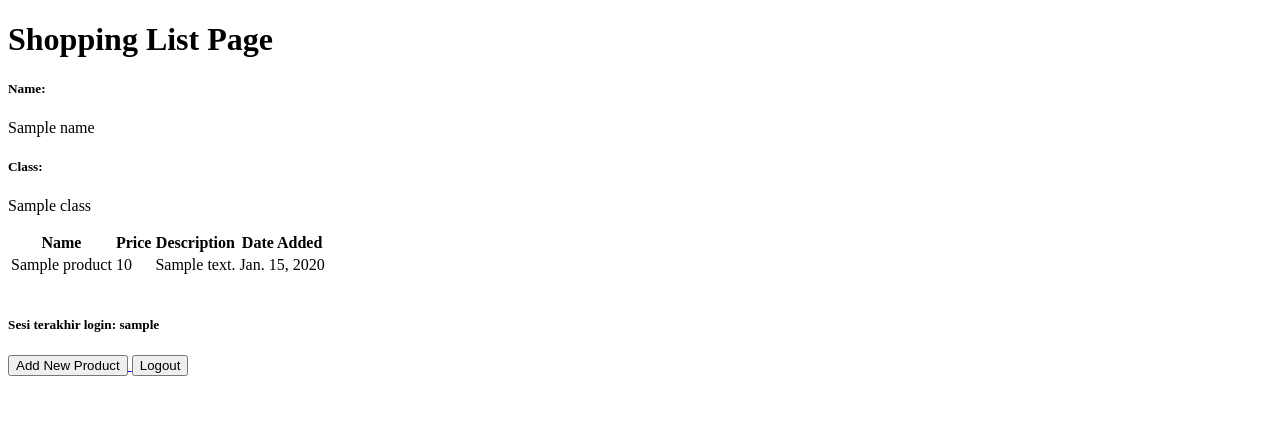
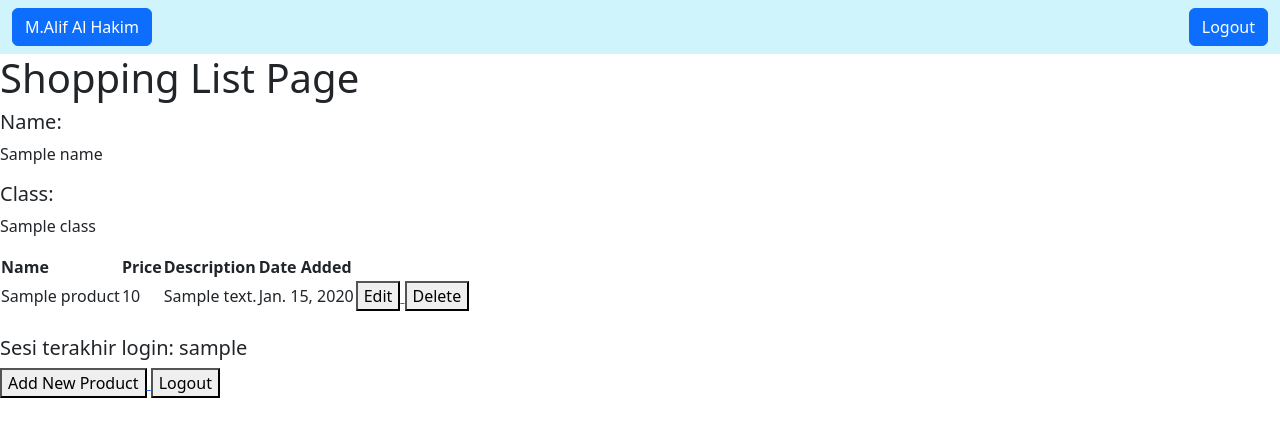
Before and after one commit to malifalhakim/shopping-list, a Django app: template main/templates/main.html in a window 1280 px wide. Shown: the top 437 px of the page. Run offline with Django 4.2, Linux system fonts and the light colour scheme; tables that the repository leaves empty hold one stand-in row (values such as "Sample post"); the template is opened without the code that fills it: values that come from a table or form of the project are taken from there, most other values are stand-ins (such as "Sample title", 1, 10 or a date in 2020).

Commit message:
Tutorial 4 Selesai

```diff
--- a/main/templates/main.html
+++ b/main/templates/main.html
@@ -1,4 +1,11 @@
 {% extends 'base.html' %} {% block content %}
+<nav class="navbar bg-info-subtle">
+  <div class="container-fluid">
+    <span class="btn btn-primary">M.Alif Al Hakim</span>
+    <a class="btn btn-primary" href="{% url 'main:logout' %}">Logout</a>
+  </div>
+</nav>
+
 <h1>Shopping List Page</h1>
 
 <h5>Name:</h5>
@@ -22,6 +29,14 @@
     <td>{{product.price}}</td>
     <td>{{product.description}}</td>
     <td>{{product.date_added}}</td>
+    <td>
+      <a href="{% url 'main:edit_product' product.pk %}">
+        <button>Edit</button>
+      </a>
+      <a href="{% url 'main:delete_product' product.pk %}">
+        <button>Delete</button>
+      </a>
+    </td>
   </tr>
   {% endfor %}
 </table>
--- a/main/urls.py
+++ b/main/urls.py
@@ -1,5 +1,5 @@
 from django.urls import path
-from main.views import show_main, create_product, show_xml, show_json, show_xml_by_id, show_json_by_id,register,login_user,logout_user
+from main.views import show_main, create_product, show_xml, show_json, show_xml_by_id, show_json_by_id,register,login_user,logout_user,edit_product,delete_product
 
 app_name = 'main'
 
@@ -13,4 +13,6 @@ urlpatterns = [
     path('register/', register, name='register'),
     path('login/', login_user, name='login'),
     path('logout/', logout_user, name='logout'),
+    path('edit-product/<int:id>', edit_product, name='edit_product'),
+    path('delete/<int:id>', delete_product, name='delete_product'),
 ]
--- a/templates/base.html
+++ b/templates/base.html
@@ -2,9 +2,21 @@
 <!DOCTYPE html>
 <html lang="en">
   <head>
+    {% block meta %}
     <meta charset="UTF-8" />
     <meta name="viewport" content="width=device-width, initial-scale=1.0" />
-    {% block meta %} {% endblock meta %}
+    {% endblock meta %}
+    <link
+      href="https://cdn.jsdelivr.net/npm/bootstrap@5.3.2/dist/css/bootstrap.min.css"
+      rel="stylesheet"
+      integrity="sha384-T3c6CoIi6uLrA9TneNEoa7RxnatzjcDSCmG1MXxSR1GAsXEV/Dwwykc2MPK8M2HN"
+      crossorigin="anonymous"
+    />
+    <script
+      src="https://code.jquery.com/jquery-3.6.0.min.js"
+      integrity="sha384-KyZXEAg3QhqLMpG8r+J4jsl5c9zdLKaUk5Ae5f5b1bw6AUn5f5v8FZJoMxm6f5cH1"
+      crossorigin="anonymous"
+    ></script>
   </head>
 
   <body>
```
Also changed, not shown: main/templates/edit_product.html (added, +18 -0 lines), main/views.py (+23 -0 lines).
